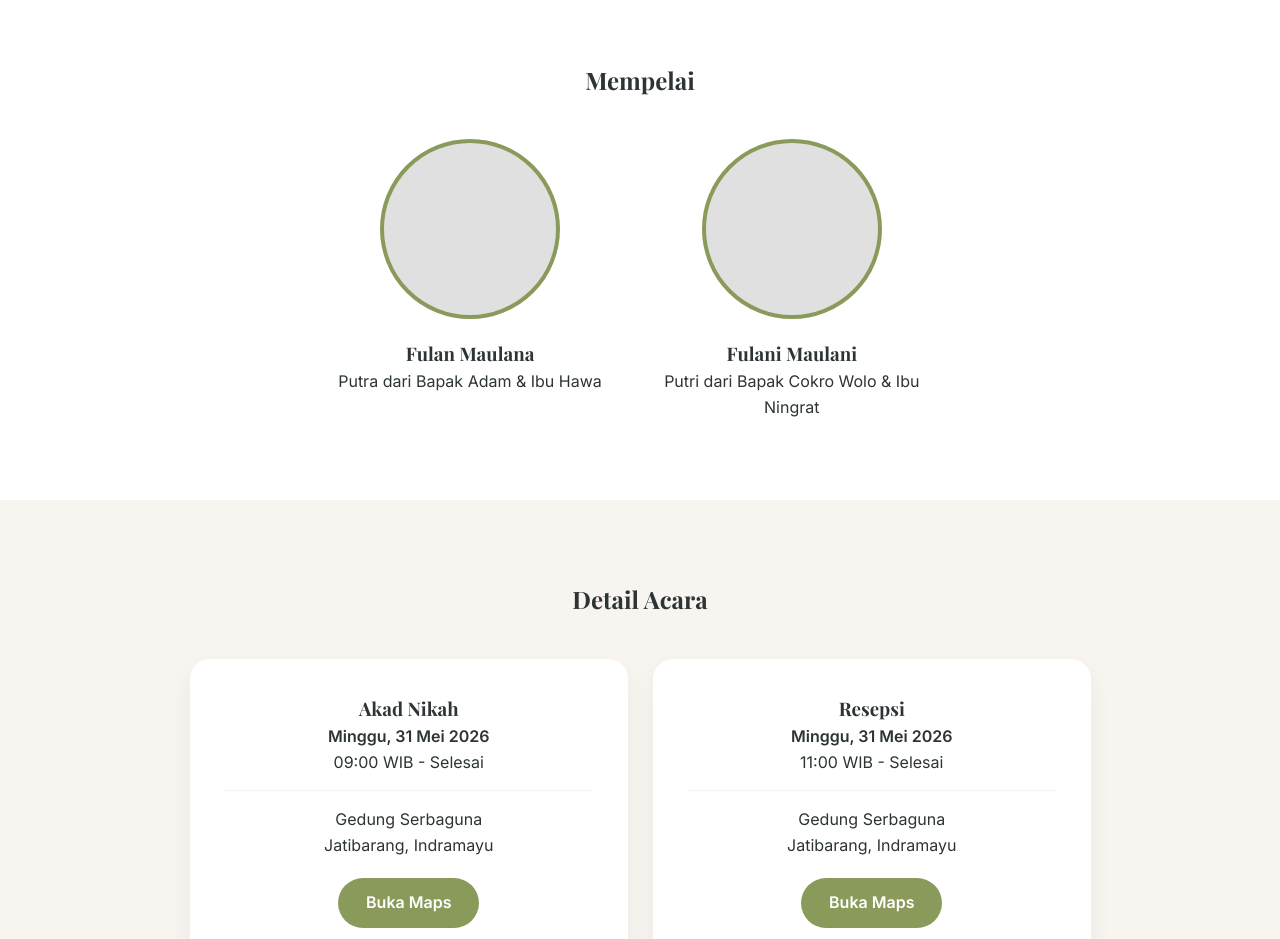
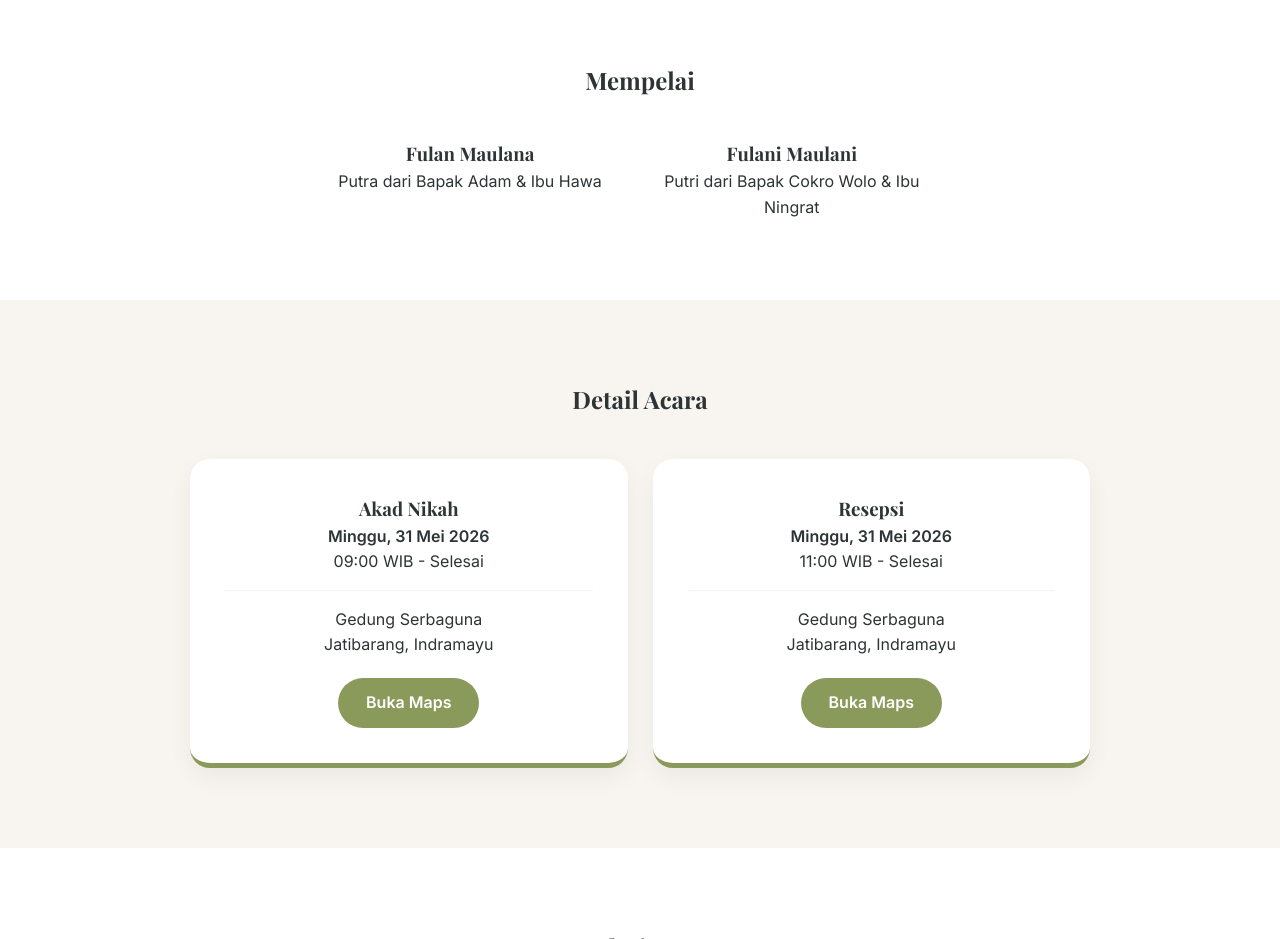
Before and after one commit to Fajar13jr/Undang-undang-, a plain HTML site: page index.html in a window 1280 px wide. Shown: the part 1120-2059 px from the top of the page. Drawn offline with nearby package versions, Linux system fonts and the light colour scheme; a web font is replaced by a local one.

Commit message:
Update index.html

```diff
--- a/index.html
+++ b/index.html
@@ -225,12 +225,12 @@
         <h2 data-aos="fade-down" style="margin-bottom: 20px;">Mempelai</h2>
         <div class="profile-container">
             <div class="profile-card" data-aos="fade-right">
-                <div class="img-placeholder"></div>
+                <div class="1736309305837.jpg"></div>
                 <h3>Fulan Maulana</h3>
                 <p>Putra dari Bapak Adam & Ibu Hawa</p>
             </div>
             <div class="profile-card" data-aos="fade-left">
-                <div class="img-placeholder"></div>
+                <div class="iIMG_20260421_075358_391.webp"></div>
                 <h3>Fulani Maulani</h3>
                 <p>Putri dari Bapak Cokro Wolo & Ibu Ningrat</p>
             </div>
```
